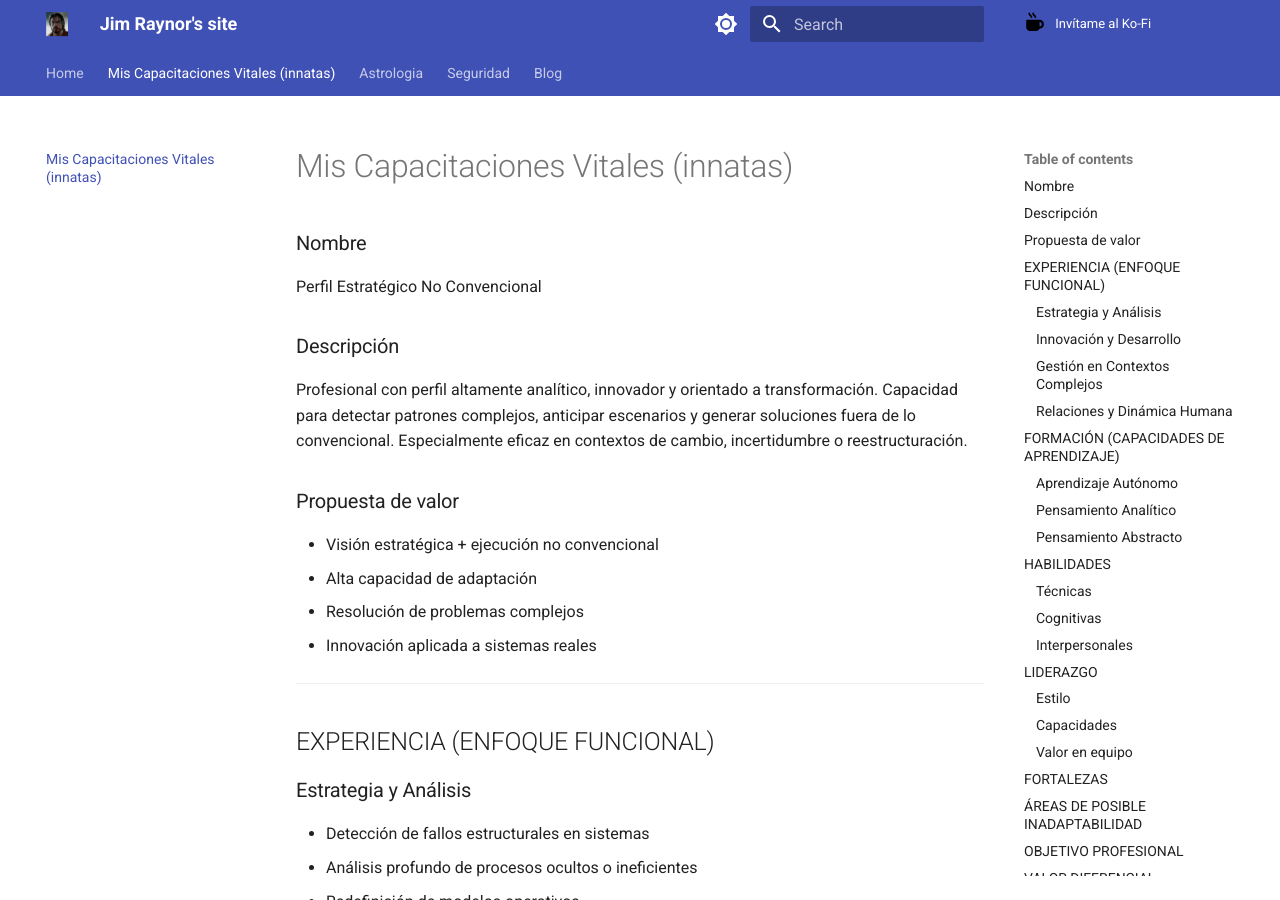
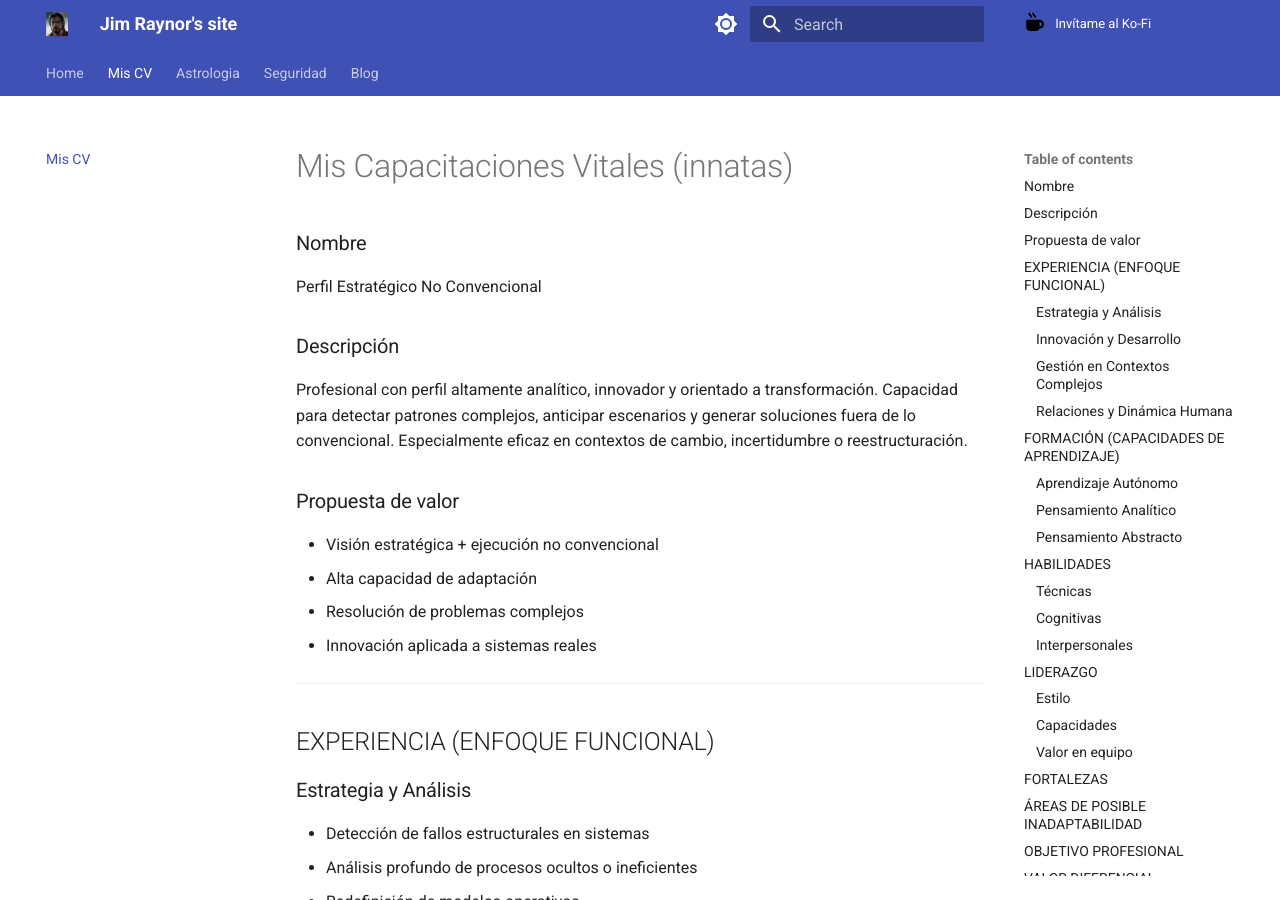
Before and after one commit to jimraynor88/blog, an MkDocs documentation site: the page built from docs/Mi_CV.md, in a window 1280 px wide and 900 px high. Built offline with MkDocs 1.6.1 and Material for MkDocs 9.7.7, drawn with Linux system fonts in a browser that asks for light colours.

Commit message:
Update Mi_CV.md

```diff
--- a/docs/Mi_CV.md
+++ b/docs/Mi_CV.md
@@ -1,3 +1,6 @@
+---
+title: Mis CV
+---
 
 # Mis Capacitaciones Vitales (innatas)
 
```
